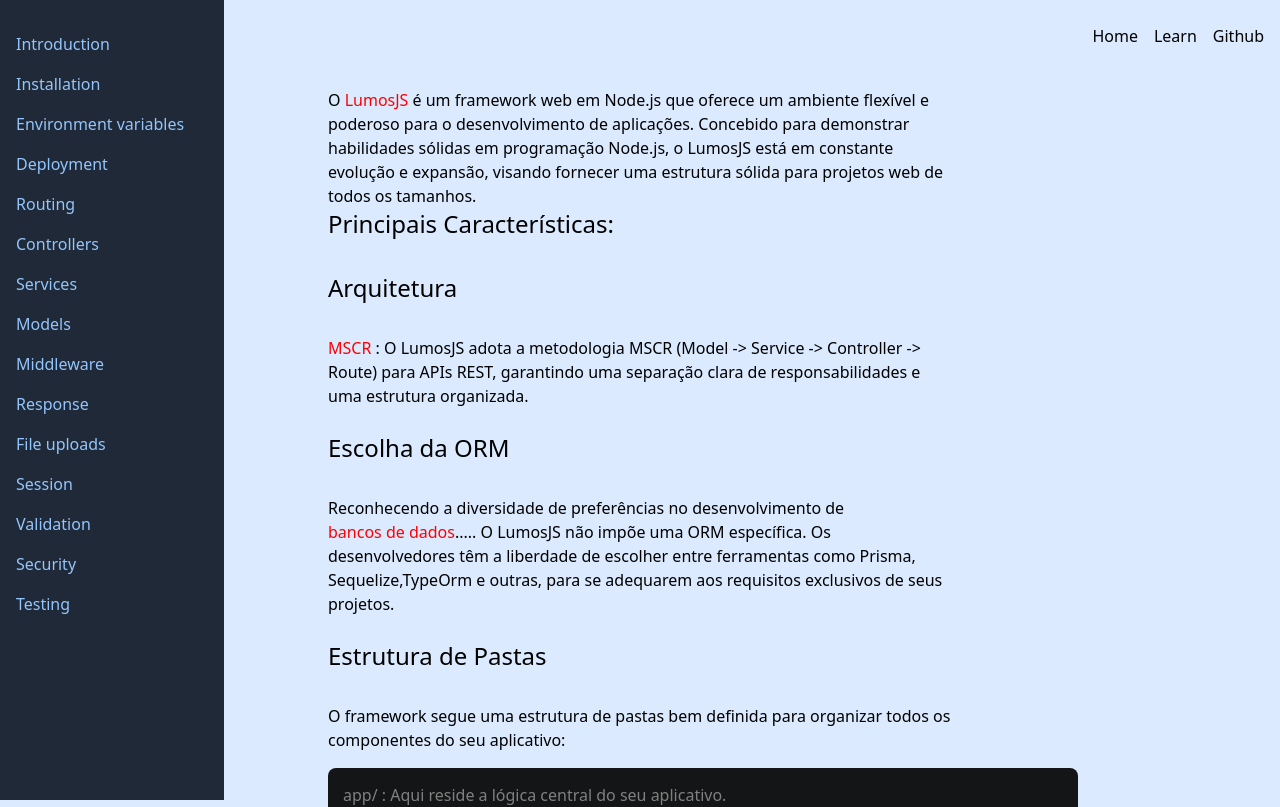
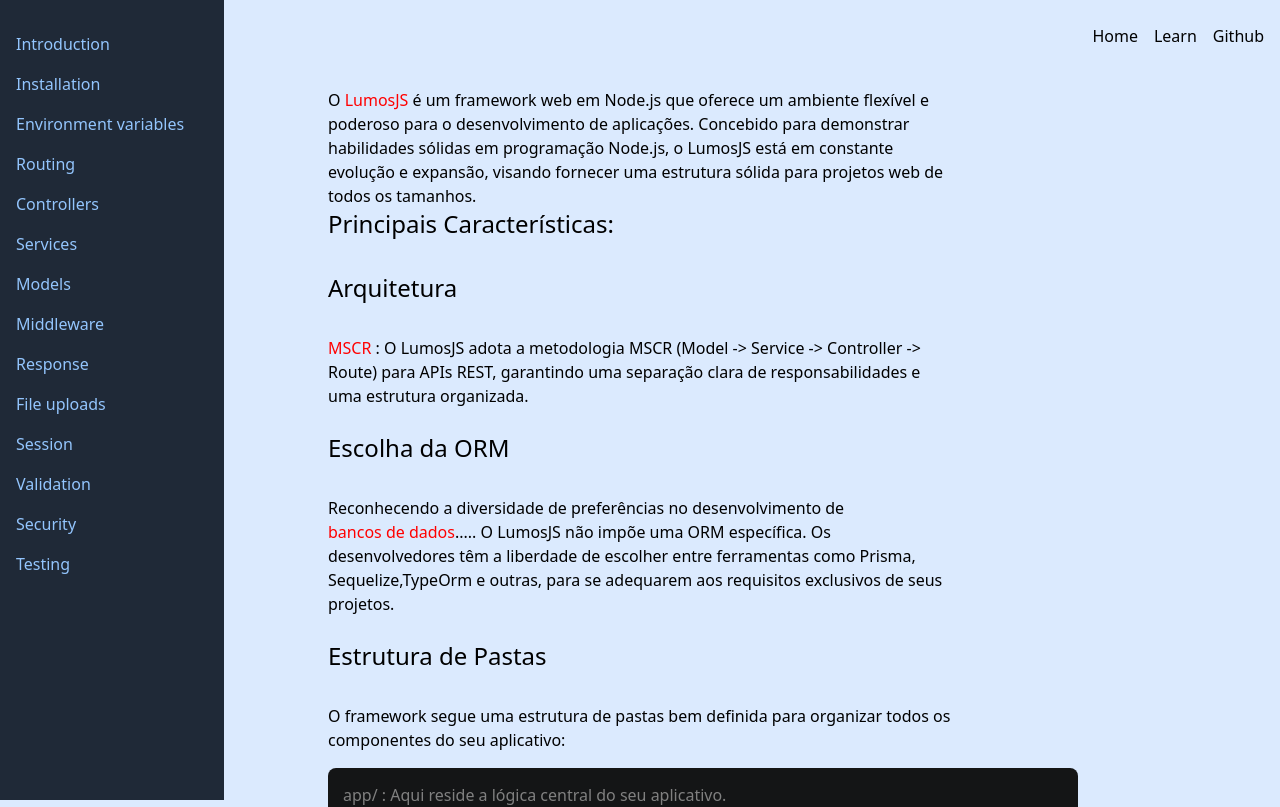
Before and after one commit to lumosjs/lumosdoc, a React (Vite) app: page /docs in a window 1280 px wide. Shown: the top 807 px of the page. Built offline with nearby package versions, Linux system fonts and the light colour scheme.

Commit message:
Update index.jsx

```diff
--- a/src/pages/docs/index.jsx
+++ b/src/pages/docs/index.jsx
@@ -22,12 +22,6 @@ function SideMenu() {
         <li className="mb-4">
           <Link to="/docs/env" className="text-blue-300 hover:text-blue-500 block">
             Environment variables
-          </Link>
-        </li>
-
-         <li className="mb-4">
-          <Link to="/docs/examples" className="text-blue-300 hover:text-blue-500 block">
-            Deployment
           </Link>
         </li>
 
```
